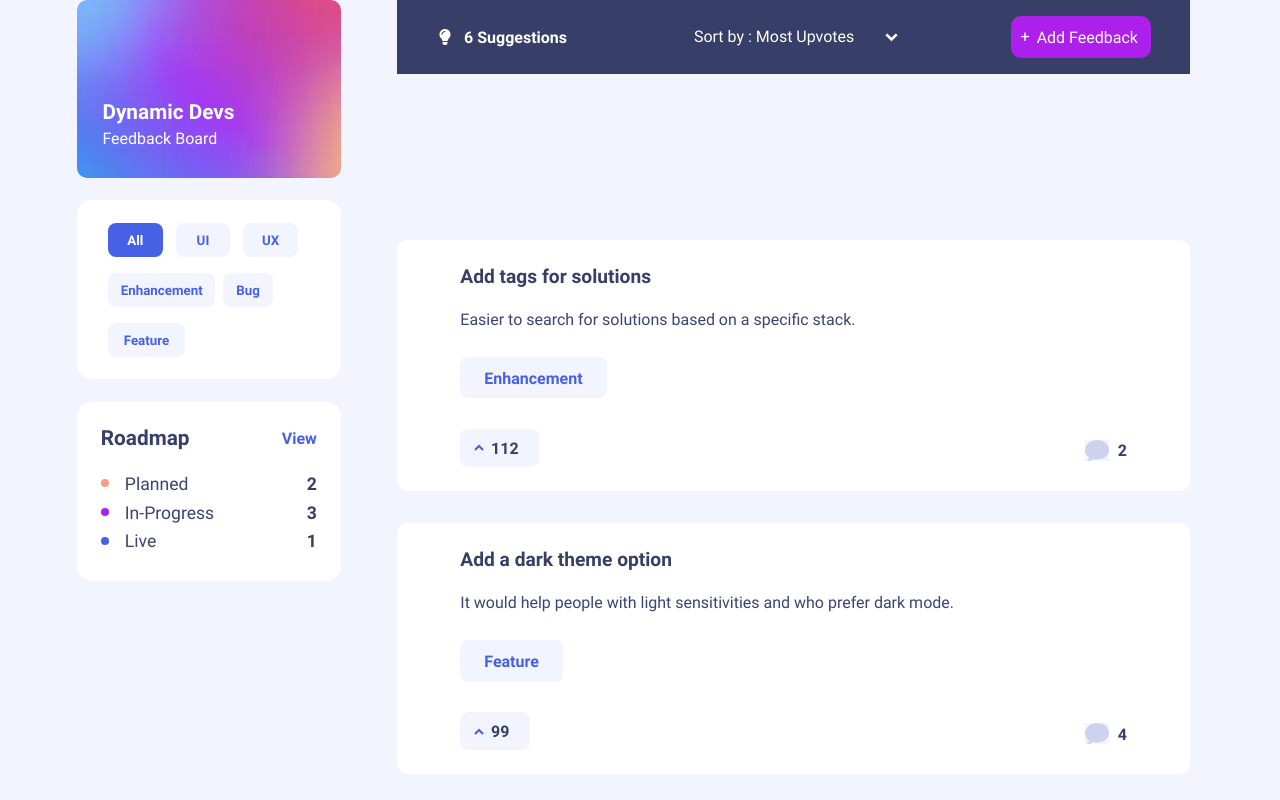
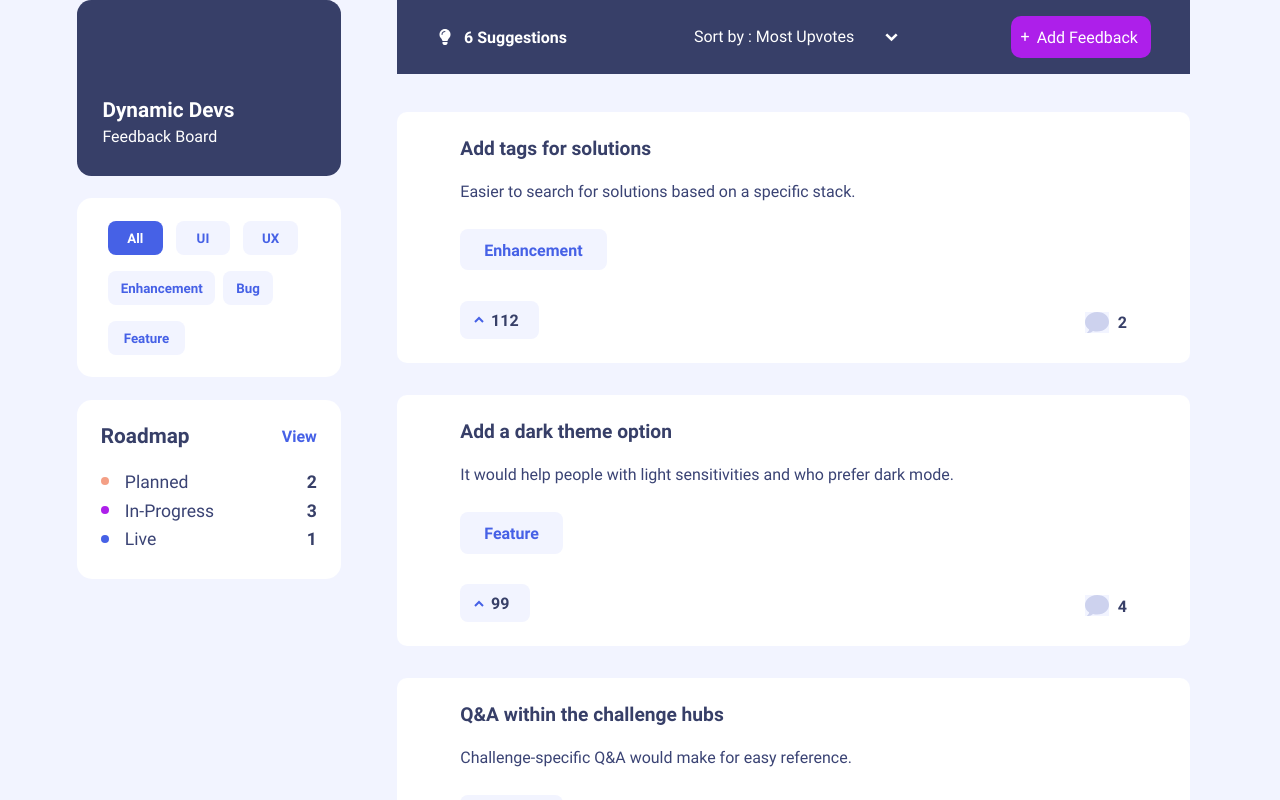
Before and after one commit to JaimeGSandoval/product-feedback-app, a React (Create React App) app: page / in a window 1280 px wide. Shown: the top 800 px of the page. Built offline with nearby package versions, Linux system fonts and the light colour scheme.

Commit message:
Remove gradient img and fix desktop styles
- Remove gradient image which resulted in header style issues

- Replace gradient img with navy blue bg color and fixed the
positioning of the header and suggestions list container

```diff
--- a/src/components/Header/Header.jsx
+++ b/src/components/Header/Header.jsx
@@ -1,25 +1,23 @@
-import { useState, useContext } from 'react';
-import { Link } from 'react-router-dom';
-import { RequestsContext } from '../../context/requests.context';
-import { NavButton } from '../NavButton';
-import RoadMap from '../RoadMap';
-import tabletBgWebp from '../../assets/images/tablet/bg_header_md.webp';
-import tabletBgPng from '../../assets/images/tablet/bg_header_md.png';
-import styles from './_header.module.scss';
+import { useState, useContext } from "react";
+import { Link } from "react-router-dom";
+import { RequestsContext } from "../../context/requests.context";
+import { NavButton } from "../NavButton";
+import RoadMap from "../RoadMap";
+import styles from "./_header.module.scss";
 
 export const Header = () => {
-  const storageIndexVal = JSON.parse(sessionStorage.getItem('activeIndex'));
+  const storageIndexVal = JSON.parse(sessionStorage.getItem("activeIndex"));
   const [active, setActive] = useState(storageIndexVal || 0);
   const requests = useContext(RequestsContext);
-  const BUTTON_TITLES = ['All', 'UI', 'UX', 'Enhancement', 'Bug', 'Feature'];
+  const BUTTON_TITLES = ["All", "UI", "UX", "Enhancement", "Bug", "Feature"];
 
   const roadmapRequests = requests.filter(
-    (request) => request.status !== 'suggestion'
+    (request) => request.status !== "suggestion"
   );
 
   const tasksTotals = {
     planned: 0,
-    'in-progress': 0,
+    "in-progress": 0,
     live: 0,
   };
 
@@ -28,22 +26,14 @@
   });
 
   const roadMapData = [
-    { status: 'planned', tasks: tasksTotals['planned'] },
-    { status: 'in-progress', tasks: tasksTotals['in-progress'] },
-    { status: 'live', tasks: tasksTotals['live'] },
+    { status: "planned", tasks: tasksTotals["planned"] },
+    { status: "in-progress", tasks: tasksTotals["in-progress"] },
+    { status: "live", tasks: tasksTotals["live"] },
   ];
 
   return (
     <header className={styles.header}>
       <div className={styles.imgBox}>
-        <picture>
-          <source
-            srcSet={`${tabletBgWebp}, 768w`}
-            media="(min-width: 768px)"
-            type="image/webp"
-          />
-          <img src={tabletBgPng} alt="" />
-        </picture>
         <div className={styles.textBox}>
           <span className={styles.titleText}>Dynamic Devs</span>
           <span className={styles.feedbackText}>Feedback Board</span>
@@ -74,7 +64,7 @@
           className={styles.titleContainer}
           onClick={() =>
             sessionStorage.setItem(
-              'scrollPosition',
+              "scrollPosition",
               JSON.stringify(window.scrollY)
             )
           }
--- a/src/components/Header/_header.module.scss
+++ b/src/components/Header/_header.module.scss
@@ -1,5 +1,5 @@
-@import '../../sass/abstract/vars';
-@import '../../sass/abstract/media-queries';
+@import "../../sass/abstract/vars";
+@import "../../sass/abstract/media-queries";
 
 .header {
   display: none;
@@ -53,6 +53,12 @@
 
 .imgBox {
   position: relative;
+  background-color: #373f68;
+  border-radius: 0.9rem;
+
+  @include laptop {
+    height: 11rem;
+  }
 }
 
 .imgBox img {
--- a/src/components/MobileHeader/_mobileHeader.module.scss
+++ b/src/components/MobileHeader/_mobileHeader.module.scss
@@ -1,9 +1,5 @@
 @import "../../sass/abstract/vars";
 @import "../../sass/abstract/media-queries";
-
-picture {
-  width: 100%;
-}
 
 .header {
   width: 100%;
@@ -27,6 +23,11 @@
     max-height: 4.5rem;
     width: 100vw;
     max-width: 100%;
+  }
+
+  @include tabletSm {
+    height: 5.3rem;
+    max-height: 5.3rem;
   }
 
   @include tabletMd {
--- a/src/pages/SuggestionsPage/components/FeedbackBar/_feedbackBar.module.scss
+++ b/src/pages/SuggestionsPage/components/FeedbackBar/_feedbackBar.module.scss
@@ -74,6 +74,10 @@
 
   @include mobileLg {
     padding-top: 0.5rem;
+  }
+
+  @include tabletMd {
+    padding-top: 1rem;
   }
 
   @include laptop {
--- a/src/pages/SuggestionsPage/components/SuggestionsList/_suggestionList.module.scss
+++ b/src/pages/SuggestionsPage/components/SuggestionsList/_suggestionList.module.scss
@@ -21,7 +21,8 @@
   }
 
   @include tabletMd {
-    top: 19rem;
+    // top: 19rem;
+    top: 18rem;
     padding-bottom: 3.5rem;
     margin-top: 0;
   }
@@ -29,6 +30,7 @@
   @include laptop {
     margin: 2rem 0;
     width: 100%;
+    top: 5rem;
   }
 
   @include desktopXL {
@@ -40,6 +42,6 @@
   flex: 2;
 
   @include laptop {
-    margin-top: 4rem;
+    margin-top: 0;
   }
 }
```
